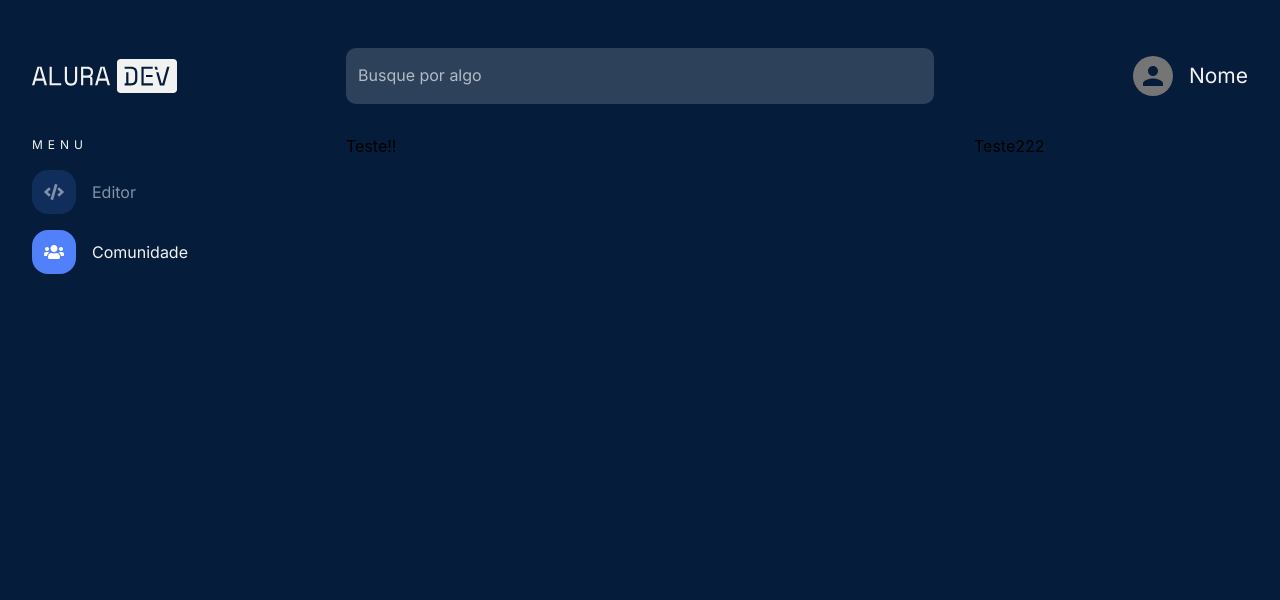
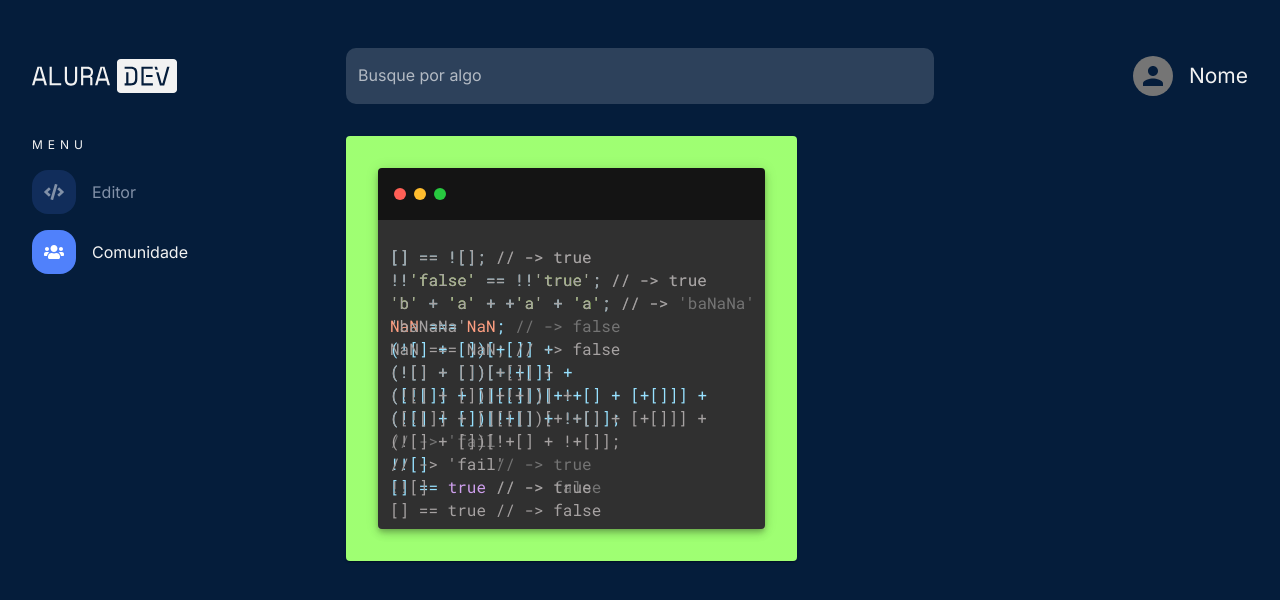
Before and after one commit to FelipeAfonso/alura-challenge-all-dev, a Next.js app: page /comunidade in a window 1280 px wide. Shown: the top 600 px of the page. Built offline with nearby package versions, Linux system fonts and the light colour scheme.

Commit message:
started community content

```diff
--- a/components/EditorContainer.tsx
+++ b/components/EditorContainer.tsx
@@ -1,8 +1,7 @@
-import { Paper, Stack, TextField } from '@mui/material';
+import { Paper, TextField } from '@mui/material';
 import { Prism as SyntaxHighlighter } from 'react-syntax-highlighter';
-import { Box, lineHeight } from '@mui/system';
+import { Box } from '@mui/system';
 import React, { FC, useState } from 'react';
-import dynamic from 'next/dynamic';
 import materialDark from 'assets/code_styles/material-dark';
 
 export const EditorContainer: FC<{
--- a/pages/comunidade/index.tsx
+++ b/pages/comunidade/index.tsx
@@ -2,8 +2,25 @@ import { NextPage } from 'next';
 import { useLayout } from 'hooks/useLayout';
 import { Grid } from '@mui/material';
 import Head from 'next/head';
+import { EditorContainer } from 'components/EditorContainer';
+import mockedData from './mockdata.json';
 
-const Community: NextPage = () => {
+export type ProjectData = {
+  id: string;
+  title: string;
+  description: string;
+  color: string;
+  language: string;
+  code: string;
+  userName: string;
+  userPicUrl?: string;
+  favoritesCount: number;
+  commentsCount: number;
+};
+
+const Community: NextPage<{
+  data: ProjectData[];
+}> = ({ data }) => {
   useLayout('default');
   return (
     <>
@@ -20,11 +37,17 @@ const Community: NextPage = () => {
         />
         <title>Comunidade Alura Dev</title>
       </Head>
-      <Grid item xs={12} lg={6}>
-        Teste!!
-      </Grid>
-      <Grid item xs={12} lg={3}>
-        Teste222
+      <Grid item container xs={12} lg={9}>
+        {(mockedData as ProjectData[]).map(d => (
+          <Grid key={d.id} item xs={12} lg={6}>
+            <EditorContainer
+              initialCode={d.code}
+              color={d.color}
+              language={d.language}
+              editable={false}
+            />
+          </Grid>
+        ))}
       </Grid>
     </>
   );
--- /dev/null
+++ b/pages/comunidade/mockdata.json
@@ -0,0 +1,14 @@
+[
+  {
+    "id": "1",
+    "title": "Outputs Estranhos do JS",
+    "description": "Coleção de diferentes códigos que retornam resultados estranhos!",
+    "color": "#9AFF6B",
+    "language": "javascript",
+    "code": "[] == ![]; // -> true\n!!'false' == !!'true'; // -> true\n'b' + 'a' + +'a' + 'a'; // -> 'baNaNa'\nNaN === NaN; // -> false\n(![] + [])[+[]] +\n(![] + [])[+!+[]] +\n([![]] + [][[]])[+!+[] + [+[]]] +\n(![] + [])[!+[] + !+[]];\n// -> 'fail'\n!![]       // -> true\n[] == true // -> false",
+    "userName": "Felipe",
+    "userPicUrl": "",
+    "favoritesCount": 5,
+    "commentsCount": 6
+  }
+]
```
